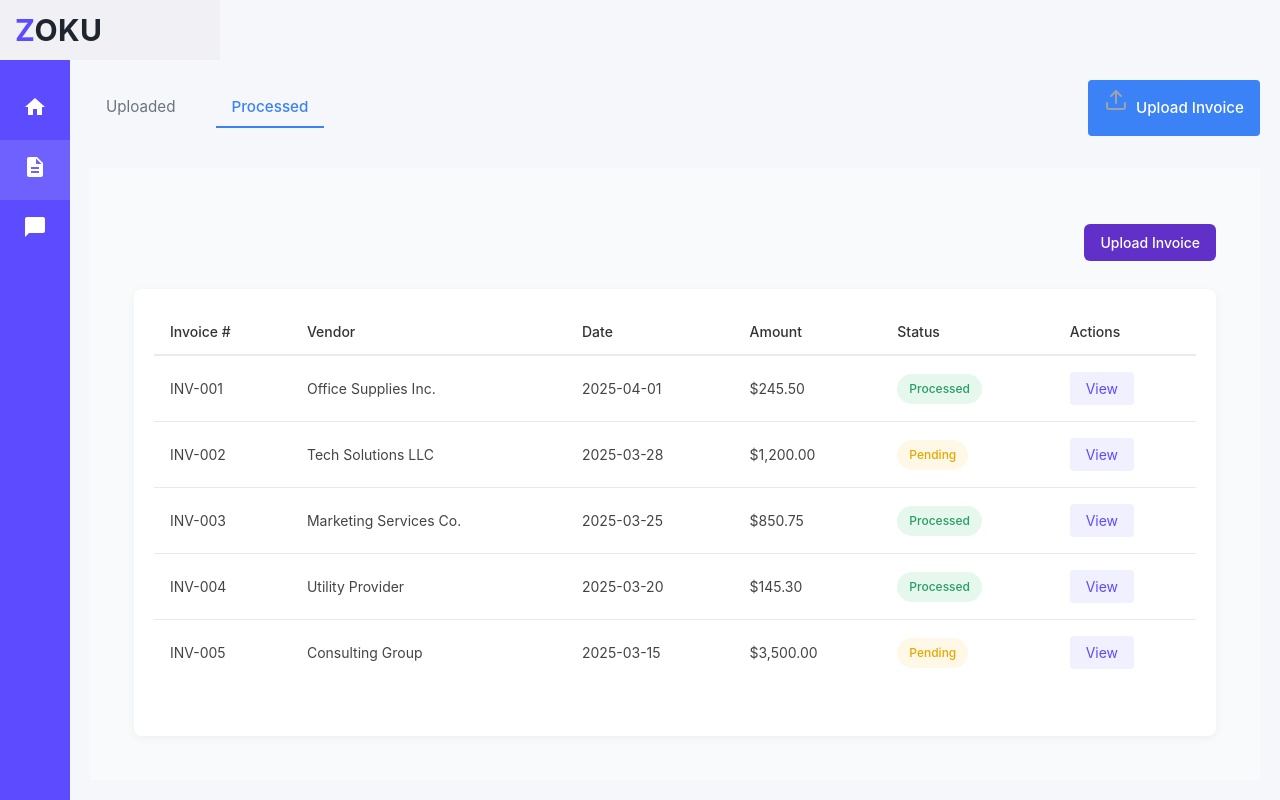
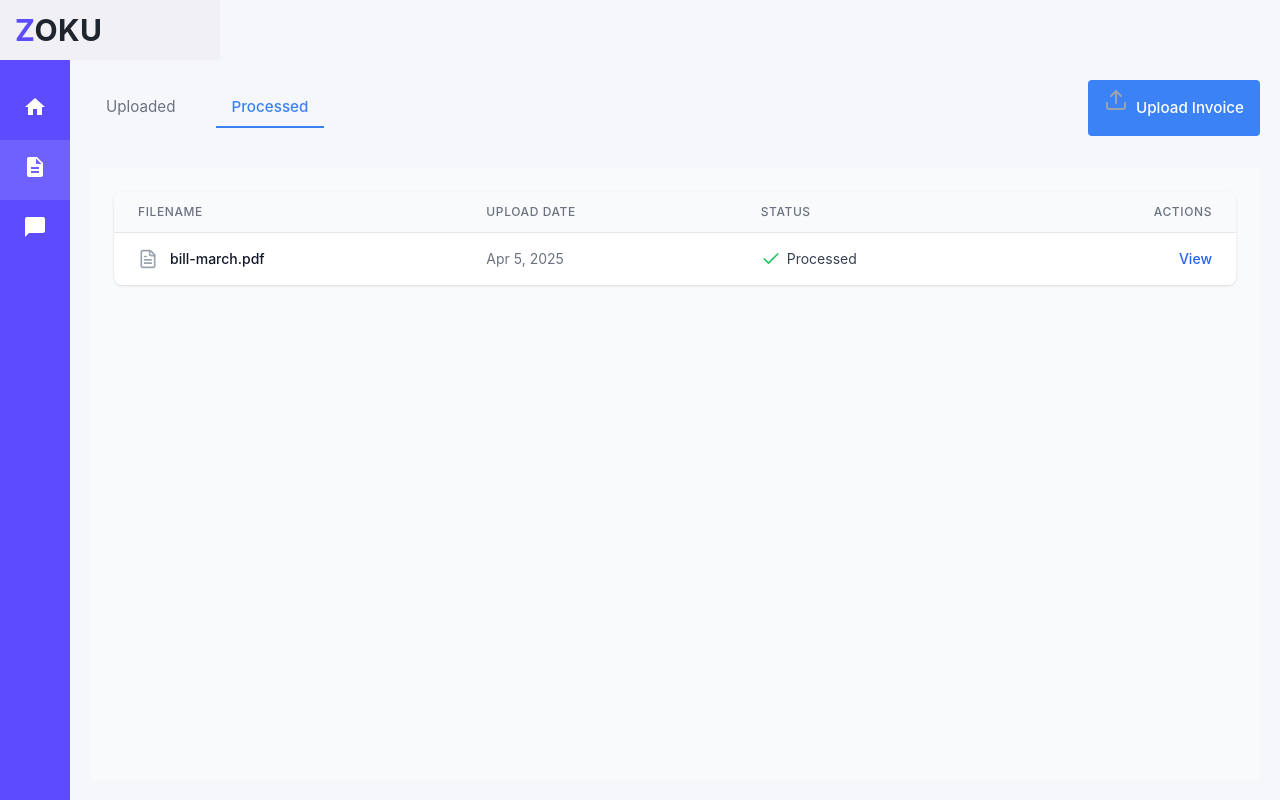
Before and after one commit to esraekz/EU_AI_Compliance, a Next.js app in the folder frontend/: page /invoices/processed in a window 1280 px wide. Built offline with nearby package versions, Linux system fonts and the light colour scheme.

Commit message:
updated frontend/src/components/InvoiceViewer/InvoiceViewer.tsx updated frontend/src/components/Invoices/InvoiceList.tsx updated frontend/src/pages/invoices/processed.tsx updated frontend/src/pages/invoices/uploaded.tsx

```diff
--- a/frontend/src/components/InvoiceViewer/InvoiceViewer.tsx
+++ b/frontend/src/components/InvoiceViewer/InvoiceViewer.tsx
@@ -3,7 +3,7 @@ import React, { useState, useEffect } from 'react';
 import { useRouter } from 'next/router';
 import DocumentPreview from './DocumentPreview';
 import ExtractionPanel from '../DataExtraction/ExtractionPanel';
-import { ExtractionField, Invoice, ApiResponse } from '../../types/invoice';
+import { ExtractionField, Invoice } from '../../types/invoice';
 import { invoiceApi } from '../../services/api';
 import styles from './InvoiceViewer.module.css';
 
@@ -33,6 +33,7 @@ const InvoiceViewer: React.FC<InvoiceViewerProps> = ({ invoiceId }) => {
           // Mock response for demonstration purposes
           const response = {
             success: true,
+            message: '',
             data: {
               id: invoiceId,
               filename: 'demo-invoice.pdf',
@@ -40,7 +41,7 @@ const InvoiceViewer: React.FC<InvoiceViewerProps> = ({ invoiceId }) => {
               fileType: 'pdf',
               uploadDate: '2025-04-12',
               supplier: 'Acme Corp',
-              status: 'Processed',
+              status: 'Processed' as 'Processed' | 'Pending' | 'Failed',
               userId: 'dummy-user',
               extractedData: [
                 {
--- a/frontend/src/components/Invoices/InvoiceList.tsx
+++ b/frontend/src/components/Invoices/InvoiceList.tsx
@@ -1,7 +1,7 @@
 // zoku/frontend/components/Invoices/InvoiceList.tsx
 import React, { useEffect, useState } from 'react';
 import { FileText, Check, Clock, AlertTriangle } from 'lucide-react';
-import { invoiceApi } from '../../services/api';
+
 import { useRouter } from 'next/router';
 
 interface Invoice {
--- a/frontend/src/pages/invoices/processed.tsx
+++ b/frontend/src/pages/invoices/processed.tsx
@@ -2,11 +2,11 @@
 import React, { useState } from 'react';
 import Head from 'next/head';
 import InvoicesLayout from '../../components/Layout/InvoicesLayout';
-import InvoiceList from '../../components/Invoices/Invoices';
-import styles from '../../styles/invoices.module.css';
+import InvoiceList from '../../components/Invoices/InvoiceList';
+
 
 const ProcessedInvoicesPage: React.FC = () => {
-  const [refreshKey, setRefreshKey] = useState<number>(0);
+  const [refreshKey] = useState<number>(0);
 
   return (
     <>
--- a/frontend/src/pages/invoices/uploaded.tsx
+++ b/frontend/src/pages/invoices/uploaded.tsx
@@ -3,10 +3,9 @@ import React, { useState } from 'react';
 import Head from 'next/head';
 import InvoicesLayout from '../../components/Layout/InvoicesLayout';
 import InvoiceList from '../../components/Invoices/InvoiceList';
-import styles from '../../styles/invoices.module.css';
 
 const UploadedInvoicesPage: React.FC = () => {
-  const [refreshKey, setRefreshKey] = useState<number>(0);
+  const [refreshKey] = useState<number>(0);
 
   return (
     <>
```
